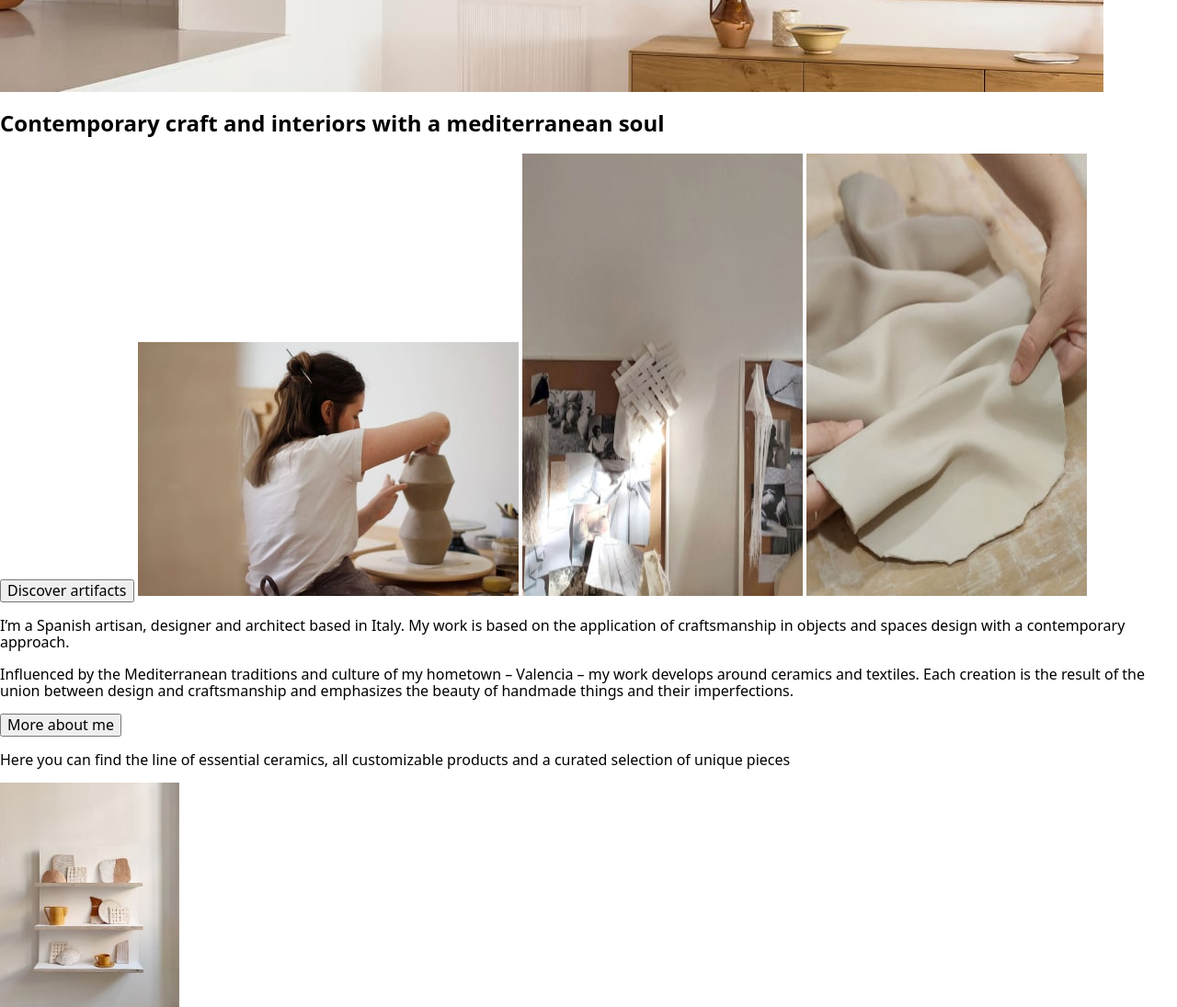
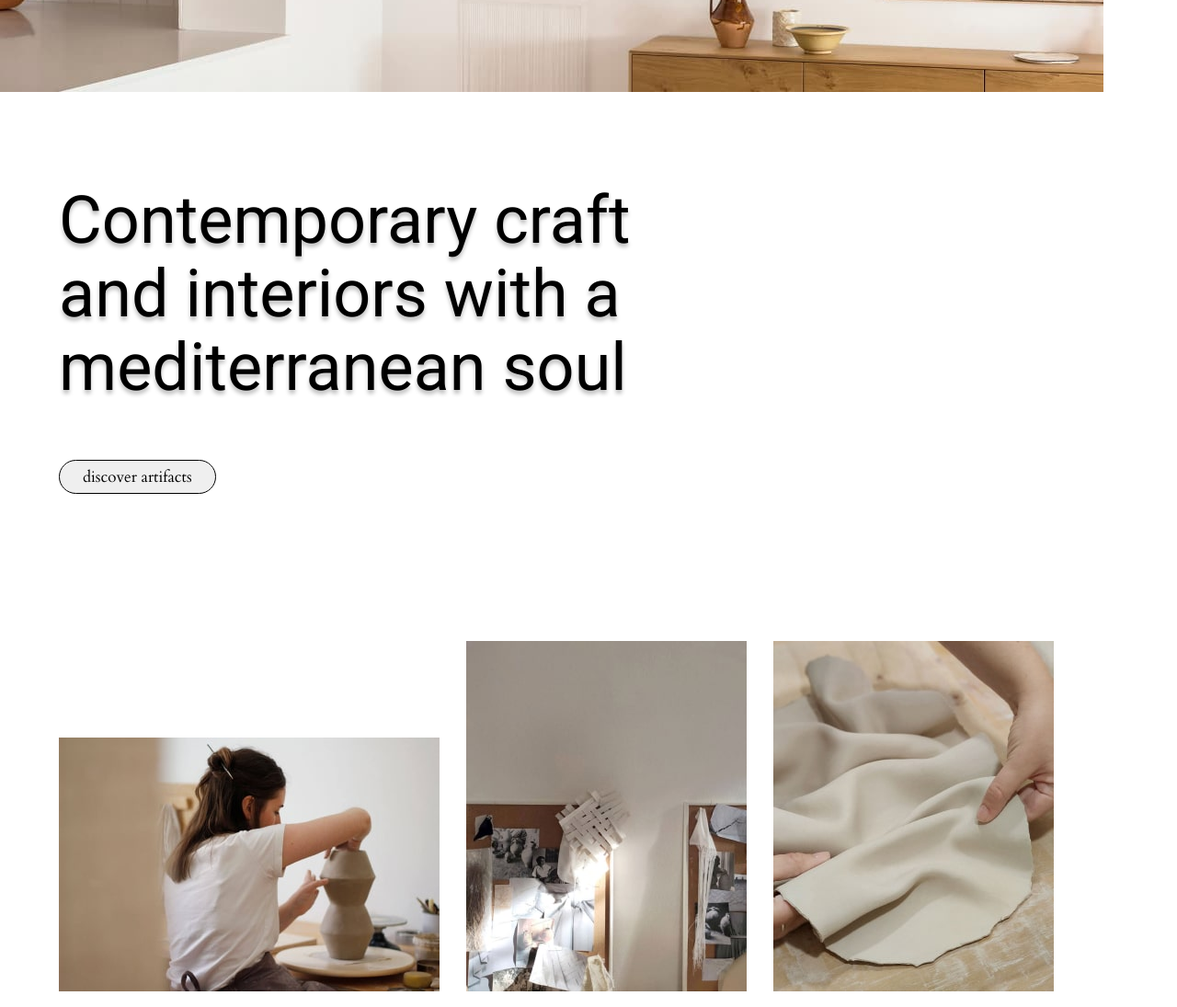
Before and after one commit to SlavikUA1996/interior-design-studio, a website: page index.html in a window 1280 px wide. Shown: the part 620-1715 px from the top of the page at 92% size. Drawn offline with nearby package versions, Linux system fonts and the light colour scheme.

Commit message:
add_class_first_section

```diff
--- a/index.html
+++ b/index.html
@@ -39,22 +39,30 @@
       </svg>
     </header>
     <section>
-      <h1>Contemporary craft and interiors with a mediterranean soul</h1>
-      <button>Discover artifacts</button>
-      <img src="./images/IMAGE-min.jpg" alt="photo" width="414" height="276" />
-      <img src="./images/IMAGE2-min.jpg" alt="photo" width="305" height="481" />
-      <img src="./images/IMAGE3-min.jpg" alt="photo" width="305" height="481" />
-      <p>
+      <h1 class="title">Contemporary craft and interiors with a mediterranean soul</h1>
+      <button class="title__btn">Discover artifacts</button>
+    </section>
+    <section class="photo">
+      <img
+        class="photo__img img-margin"
+        src="./images/IMAGE-min.jpg"
+        alt="photo"
+        width="414"
+        height="276"
+      />
+      <img class="photo__img" src="./images/IMAGE2-min.jpg" alt="photo" width="305" height="381" />
+      <img class="photo__img" src="./images/IMAGE3-min.jpg" alt="photo" width="305" height="381" />
+      <p class="photo__text">
         I’m a Spanish artisan, designer and architect based in Italy. My work is based on the
         application of craftsmanship in objects and spaces design with a contemporary approach.
       </p>
-      <p>
+      <p class="photo__text">
         Influenced by the Mediterranean traditions and culture of my hometown – Valencia – my work
         develops around ceramics and textiles. Each creation is the result of the union between
         design and craftsmanship and emphasizes the beauty of handmade things and their
         imperfections.
       </p>
-      <button>More about me</button>
+      <button class="photo__btn">More about me</button>
     </section>
     <section>
       <p>
--- /dev/null
+++ b/sass/layout/_photo-section.scss
@@ -0,0 +1,40 @@
+.photo {
+    margin-left: 64px;
+    &__img {
+        margin-right: 25px;
+    }
+
+    &__text {
+        margin-bottom: 16px;
+
+        color: #000;
+        font-family: Cardo;
+        font-size: 17px;
+        font-style: normal;
+        font-weight: 400;
+        line-height: 25px;
+    }
+
+    &__btn {
+        padding: 1px 25px;
+        border-radius: 9999px;
+        border: 1px solid #000;
+
+        color: #000;
+        font-family: Cardo;
+        font-size: 17px;
+        font-style: normal;
+        font-weight: 400;
+        line-height: 25px; /* 147.059% */
+        text-transform: lowercase;
+    }
+}
+
+.img-margin {
+    margin-top: 200px;
+    // margin-bottom: 115px;
+}
+
+.photo__img:last-child {
+    margin-right: 0;
+}
--- /dev/null
+++ b/sass/layout/_title.scss
@@ -0,0 +1,31 @@
+.title {
+    width: 745px;
+    margin-top: 100px;
+    margin-bottom: 60px;
+    margin-left: 64px;
+
+    color: #000;
+    text-shadow: 0px 4px 4px rgba(0, 0, 0, 0.25);
+    font-family: Roboto;
+    font-size: 72px;
+    font-style: normal;
+    font-weight: 400;
+    line-height: 80px;
+
+    &__btn {
+        margin-bottom: 65px;
+        margin-left: 64px;
+        padding: 5px 25px;
+        border-radius: 9999px;
+        border: 1px solid #000;
+
+        color: #000;
+        font-family: Cardo;
+        font-size: 17px;
+        font-style: normal;
+        font-weight: 400;
+        line-height: 25px; /* 147.059% */
+        text-transform: lowercase;
+        cursor: pointer;
+    }
+}
--- a/sass/main.scss
+++ b/sass/main.scss
@@ -1 +1,3 @@
 @import "./layout/header";
+@import "./layout/title";
+@import "./layout/photo-section";
```
Also changed, not shown: css/main.css, css/main.min.css, css/title.css (added), css/title.min.css (added), 4 other files.
